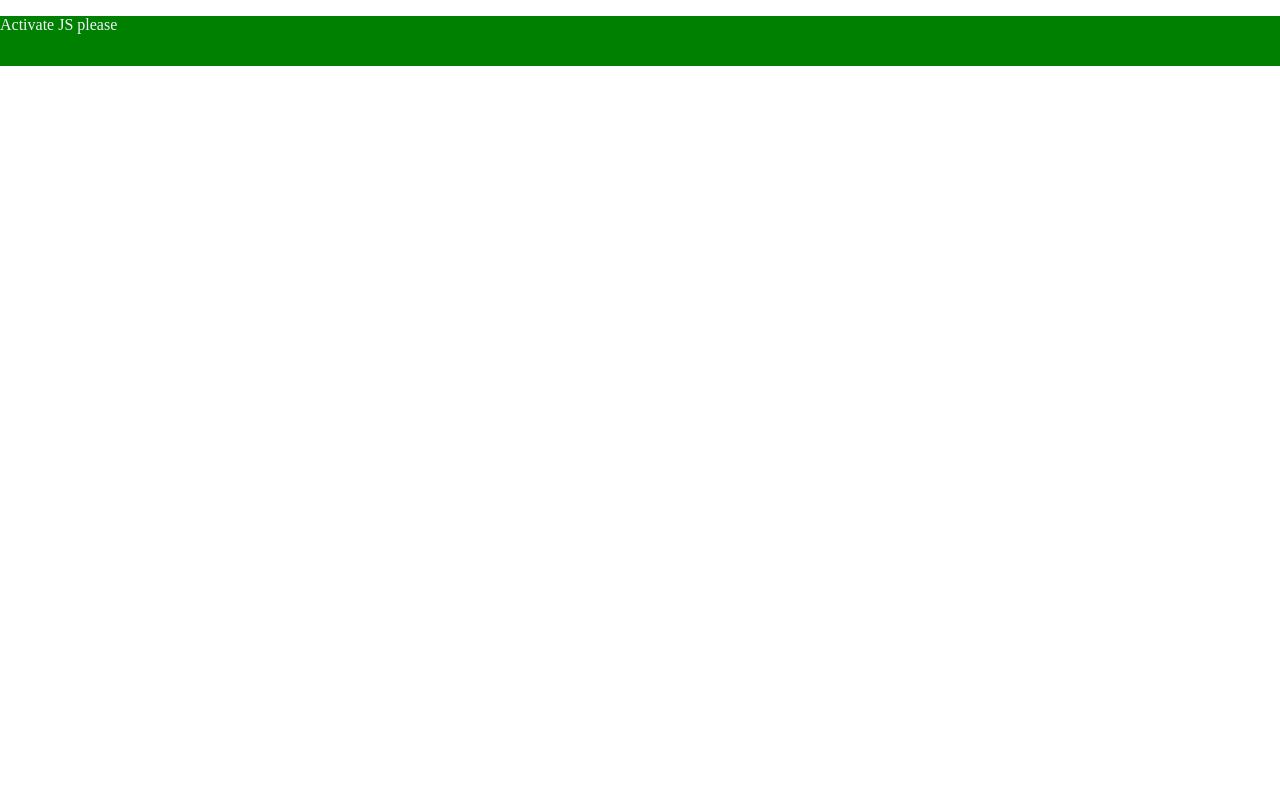
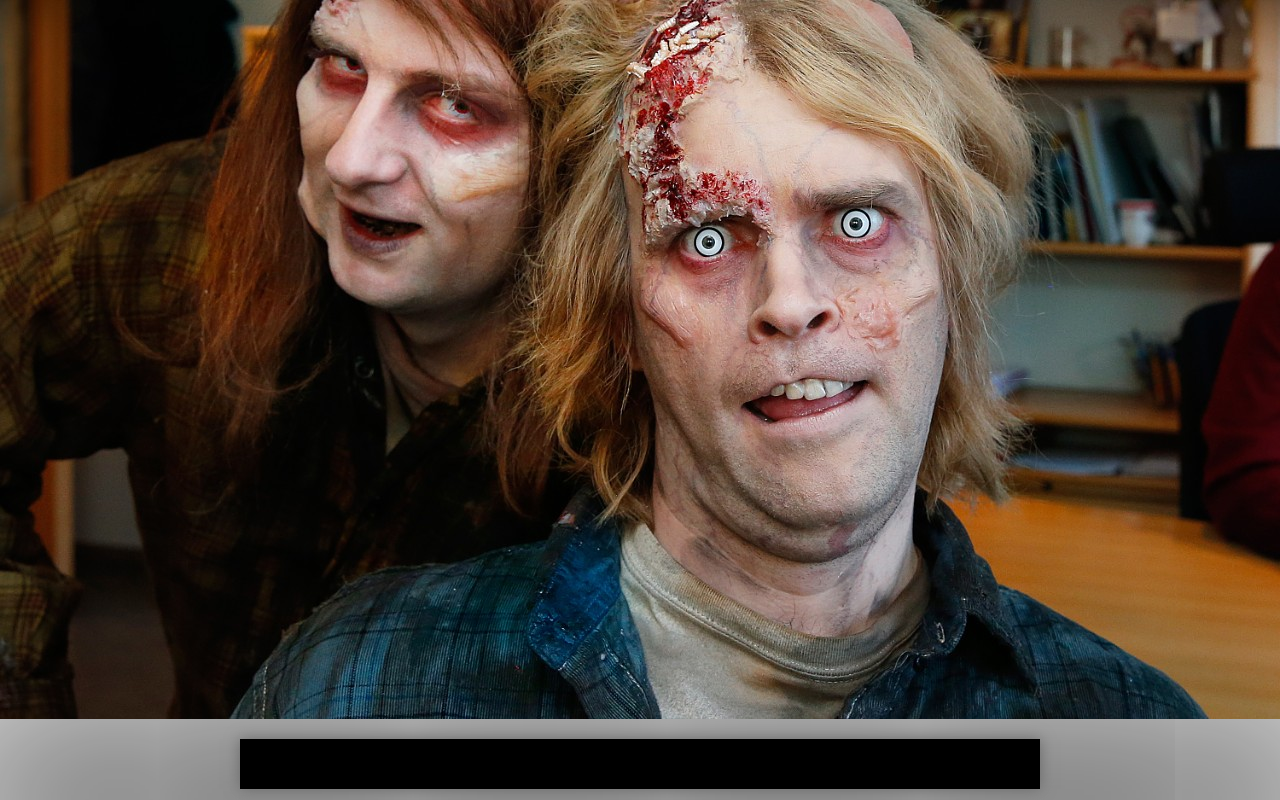
Before and after one commit to Danielv123/RandomMovies, a PHP site: page / in a window 1280 px wide. Run offline with PHP 8.4, Linux system fonts and the light colour scheme.

Commit message:
Aaaand now its a mess...

```diff
--- a/index.html
+++ b/index.html
@@ -5,13 +5,14 @@
 </head>
 
 <body>
+	<img src="frontpg1.jpg">
 	<div id=page>
 
 
 
-
 	<footer>
-	<p id=copyright onload="footerLoad()">Activate JS please</p>
+	<p id="footerText" onload=footerLoad()>Activate JS please</p>
 	</footer>
 	</div>
+	<div id="shadow"></div>
 </body>
--- a/javascript.js
+++ b/javascript.js
@@ -1,3 +1,3 @@
-function footerLoad() {
-	document.getElementById("copyright").innerHTML = "JS activated";
-}
+window.onload = function() {
+document.getElementById("footerText").innerHTML =("<p>&copy;  2014-" + new Date().getFullYear() + " Daniel Vestol. All rights reserved.</p>");
+};
--- a/style.css
+++ b/style.css
@@ -1,14 +1,50 @@
 #page {
-	background-color:green;
+	width: 800px;
+	margin: 0px auto;
+	background-color: white;
+	-webkit-box-shadow: 0px 0px 14px 0px rgba(105,105,105,1);
+	-moz-box-shadow: 0px 0px 14px 0px rgba(105,105,105,1);
+	box-shadow: 0px 0px 14px 0px rgba(105,105,105,1);
 }
 
 body {
 	margin: 0px;
+    -webkit-animation: bodyFade 5s; /* Chrome, Safari, Opera */
+    animation: bodyFade 5s;
+	background-color: #E6E6E6;
 }
 footer {
-	/*Huge box shadow thingy*/
+
 	width: 100%;
 	height: 50px;
 	bottom: 0px;
-	color:#F4F4FF;
+	background-color:black;
 }
+
+#background-image {
+	z-index: -2;
+}
+
+#shadow {
+	z-index: -1;
+	width: 100%;
+	height:0px;
+	position: fixed;
+	bottom:0px;
+	-webkit-box-shadow: 0px 0px 200px 50px rgba(0,0,0,1);
+	-moz-box-shadow: 0px 0px 200px 50px rgba(0,0,0,1);
+	box-shadow: 0px 0px 200px 50px rgba(0,0,0,1);
+}
+
+/* Body fade animation */
+/* Chrome, Safari, Opera */
+@-webkit-keyframes bodyFade {
+    from {background: white;}
+    to {background: #E6E6E6;}
+}
+
+/* Standard syntax */
+@keyframes bodyFade {
+    from {background: white;}
+    to {background: #E6E6E6;}
+}
```
Also changed, not shown: frontpg1.jpg (added).
